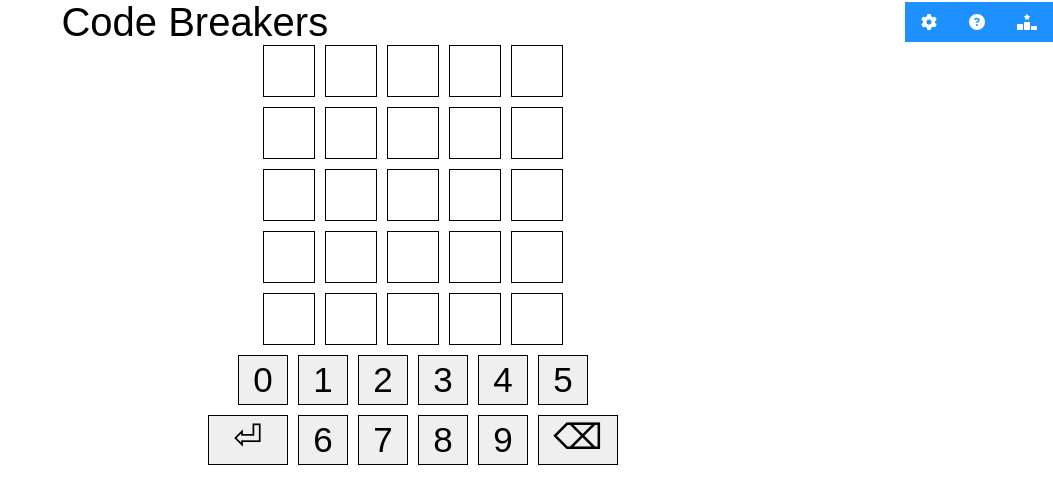
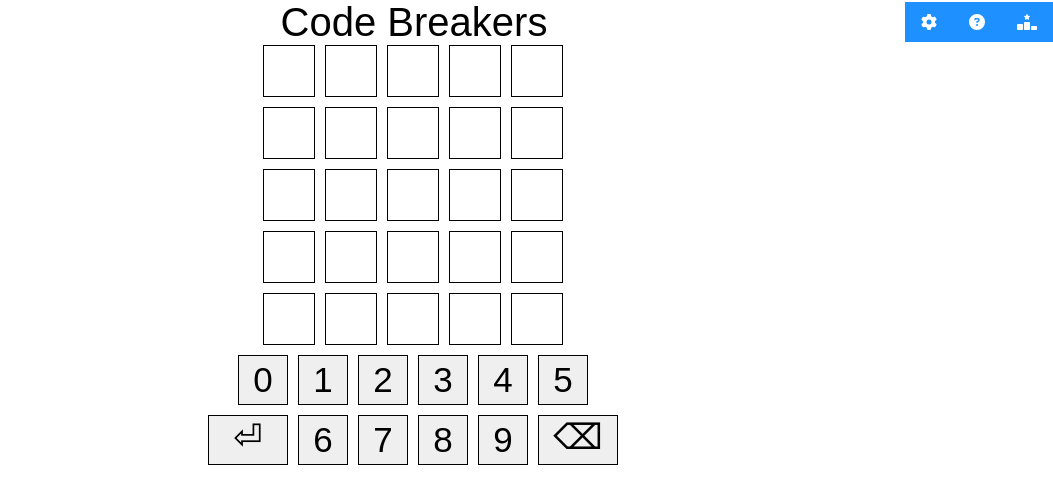
Before and after one commit to jasonshamayev/CodeBreaker, a React (Create React App) app: page / in a window 1280 px wide. Shown: the top 504 px of the page, without its empty margins (227-1280 px from the left). Built offline with nearby package versions, Linux system fonts and the light colour scheme.

Commit message:
css for title centered at top (need to dynamically change this later)

```diff
--- a/src/App.css
+++ b/src/App.css
@@ -96,7 +96,7 @@
   justify-content: center;
   display: flex;
   margin-left: auto;
-  margin-right: auto;
+  margin-right: -150px;
 }
 
 .btn {
```
